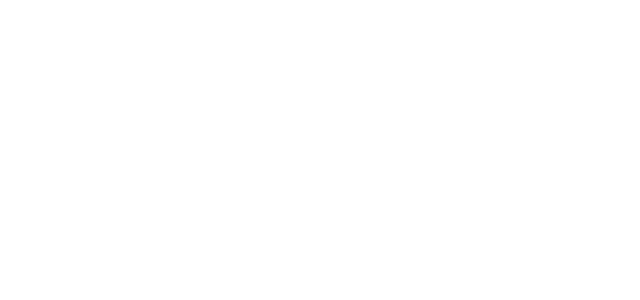
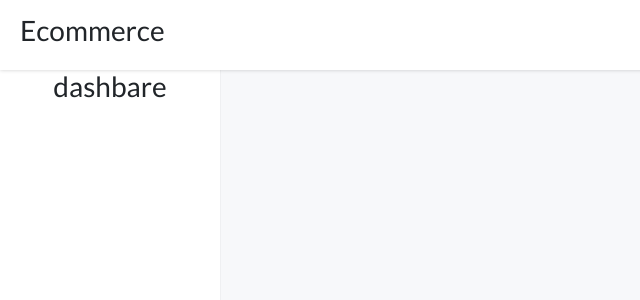
Before and after one commit to mohammedlli/ecommerce, a React (Create React App) app: page /dashbord in a window 1280 px wide. Before the commit this address had no page. Shown: the top 300 px of the page, without its empty margins (0-640 px from the left). Built offline with nearby package versions, Linux system fonts and the light colour scheme; a web font is replaced by a local one.

Commit message:
started to make dashbord

```diff
--- a/package.json
+++ b/package.json
@@ -3,6 +3,9 @@
   "version": "0.1.0",
   "private": true,
   "dependencies": {
+    "@fortawesome/fontawesome-svg-core": "^6.4.0",
+    "@fortawesome/free-solid-svg-icons": "^6.4.0",
+    "@fortawesome/react-fontawesome": "^0.2.0",
     "@testing-library/jest-dom": "^5.16.5",
     "@testing-library/react": "^13.4.0",
     "@testing-library/user-event": "^13.5.0",
--- a/src/App.js
+++ b/src/App.js
@@ -5,16 +5,23 @@ import Login from './Pages/Website/Login';
 import Register from './Pages/Website/Register';
 import Users from './Pages/Dashbord/Users';
 import GoogleCallBack from './Pages/Website/CoogleCallBack';
+import Dashbord from './Pages/Dashbord/Dashbord';
+import './Pages/Dashbord/dashbord.css'
+import './Components/Dashbord/bare.css'
+import 'bootstrap/dist/css/bootstrap.min.css';
+
 
 function App() {
   return (
     <div className="App">
       <Routes>
         <Route path='/' element={<HomePage/>}/>
-        <Route path='/users' element={<Users/>}/>
         <Route path='/login' element={<Login/>}/>
         <Route path='/register' element={<Register/>}/>
         <Route path='/auth/google/callback' element={<GoogleCallBack/>}/>
+        <Route path='/dashbord' element={<Dashbord/>}>
+        </Route>
+        <Route path='users' element={<Users/>}/>
       </Routes>
     </div>
   );
--- /dev/null
+++ b/src/Components/Dashbord/SideBar.jsx
@@ -0,0 +1,7 @@
+export default function SideBar(){
+    return <>
+    <div className="side">
+        <h3>dashbare</h3>
+    </div>
+    </>
+}
--- /dev/null
+++ b/src/Components/Dashbord/TopBare.jsx
@@ -0,0 +1,7 @@
+export default function TopBar(){
+    return <>
+    <div className="top d-flex align-items-center justify-content-between">
+    <h3>Ecommerce</h3>
+    </div>
+    </>
+}
--- /dev/null
+++ b/src/Components/Dashbord/bare.css
@@ -0,0 +1,23 @@
+.top{
+    position: fixed;
+    top:0;
+    left: 0;
+    width: 100%;
+    background-color: white;
+    height: 70px;
+    box-shadow: 0 0 4px rgba(0, 0, 0, 0.2);
+    z-index: 2;
+    padding: 0 20px;
+}
+.side{
+    position: fixed;
+    top: 70px;
+    left: 0;
+    background-color: white;
+    z-index: 1;
+    height: 100vh;
+    box-shadow: 0 0 1px rgba(0, 0, 0, 0.2);
+    width: 220px;
+    padding: 0 20px;
+
+}
--- /dev/null
+++ b/src/Pages/Dashbord/Dashbord.jsx
@@ -0,0 +1,13 @@
+import { Outlet } from "react-router-dom";
+import SideBar from "../../Components/Dashbord/SideBar";
+import TopBar from "../../Components/Dashbord/TopBare";
+
+export default function Dashbord(){
+    return(
+        <div className="position-relative dashbord">
+            <TopBar/>
+            <SideBar/>
+            <Outlet/>
+        </div>
+    )
+}
--- a/src/Pages/Dashbord/Users.jsx
+++ b/src/Pages/Dashbord/Users.jsx
@@ -3,6 +3,8 @@ import { useEffect } from "react"
 import { USERS, baseURL } from "../../Api/Api"
 import Cookie from 'cookie-universal';
 import Logout from "./Logout";
+import { FontAwesomeIcon } from "@fortawesome/react-fontawesome";
+import { faUsers } from "@fortawesome/free-solid-svg-icons";
 export default function Users(){
     const cookie = Cookie();
     useEffect(()=>{
@@ -15,6 +17,7 @@ export default function Users(){
     },[])
     return <>
     users
+    <FontAwesomeIcon icon={faUsers} />
     <Logout/>
     </>
 }
--- /dev/null
+++ b/src/Pages/Dashbord/dashbord.css
@@ -0,0 +1,4 @@
+.dashbord{
+    min-height: 100vh;
+    background-color: #f7f8fa;
+}
--- a/src/index.css
+++ b/src/index.css
@@ -1,8 +1,10 @@
 *{
   box-sizing: border-box;
+  margin: 0;
+  padding: 0;
 }
 body{
-    font-family: 'Lato', sans-serif;
+    font-family: 'Lato', sans-serif !important;
 }
 .container{
   margin: 0 auto;
```
Also changed, not shown: 1 other file (tests, documents, lock files or other folders).
